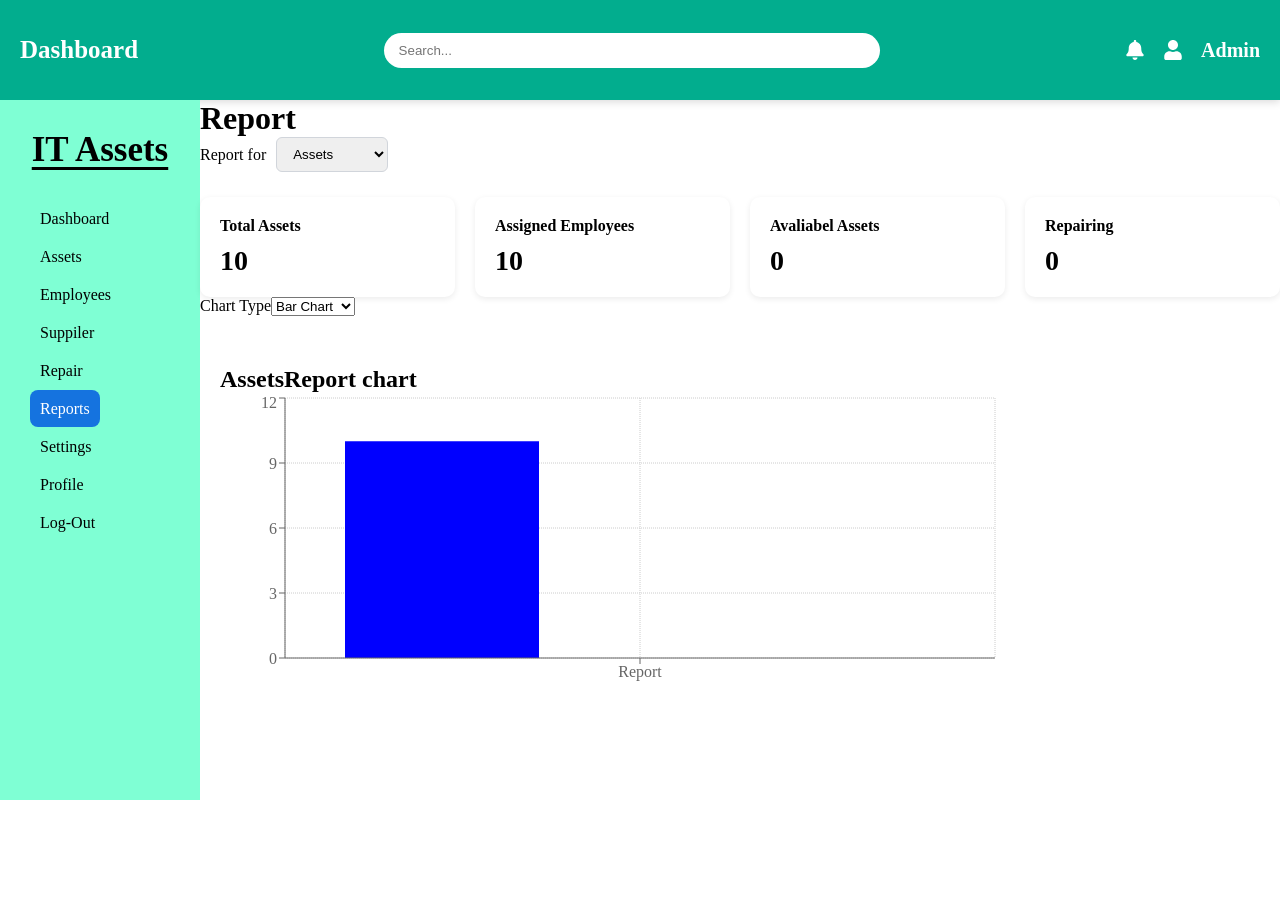
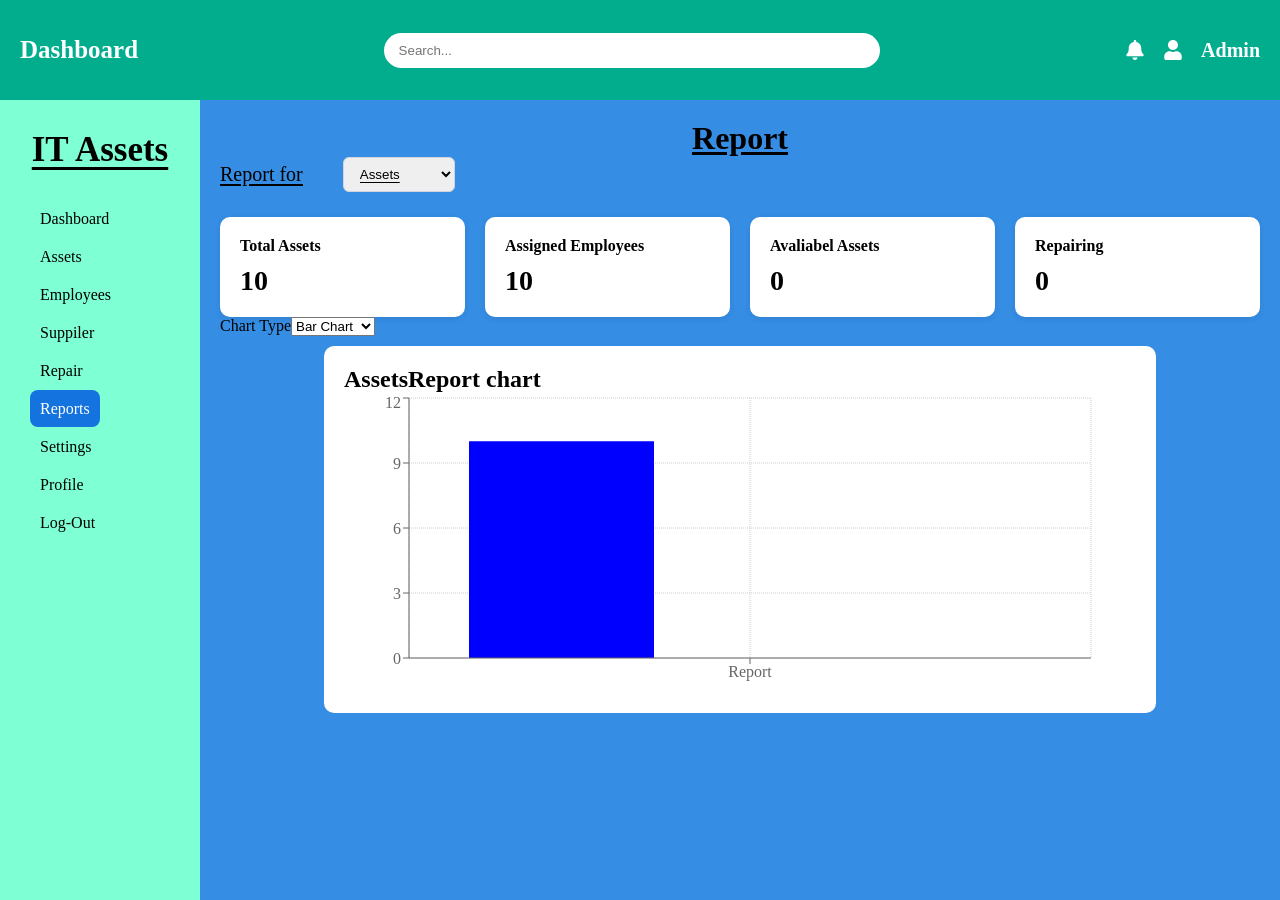
Before and after one commit to yatendrak1207-commits/IT-Assets-Management-System, a React (Vite) app: page /report in a window 1280 px wide. Before the commit the page ends 800 px from the top, so only its background shows below. Built offline with nearby package versions, Linux system fonts and the light colour scheme.

Commit message:
Worked on the Report section and fixed the logic for Employee, Asset, and Supplier reports.

```diff
--- a/src/data/data.jsx
+++ b/src/data/data.jsx
@@ -312,7 +312,7 @@ export const complaints = [
     assetId: "AST010",
     assetName: "Canon Pixma G3010",
     category: "Printer",
-    assigned: "IT Department",
+    assigned: "Anjali Sharma",
     employeeName: "Anjali Sharma",
     employeeStatus: "Active",
     department: "IT",
--- a/src/pages/Report/Report.css
+++ b/src/pages/Report/Report.css
@@ -1,23 +1,43 @@
-.reports {
+.report {
     padding: 20px;
-    background-color: #f8fafc;
     min-height: 100vh;
+    flex: 1;
+    background-color: #358de4;
+    box-sizing: border-box;
+    min-width: 0;
 }
 
-.reports-header {
+.report-header {
     display: flex;
     justify-content: space-between;
     align-items: center;
+    flex-direction: column;
+    text-decoration: underline;
+    text-underline-offset: 3px;
+
 }
 
-.reports-header h1 {
-    margin: 0;
+.report-header h1 {
+    margin: 0 auto;
+    font-size: 30;
+    justify-content: center;
+    align-items: center;
 }
 
 .report-filter {
     display: flex;
+    align-self: flex-start;
+    justify-content: center;
+    gap: 40px;
+}
+.report-filter label{
     align-items: center;
-    gap: 10px;
+    justify-content: center;
+    display: flex;
+    font-size: 20px;
+    font-style: bold;
+    text-decoration:underline;
+
 }
 
 .report-filter select {
@@ -57,12 +77,21 @@
     background-color: white;
     padding: 20px;
     border-radius: 10px;
+    overflow-x: auto;
+    width: 80%;
+    box-sizing: border-box;
+    max-width: 100%;
+    align-items: center;
+    justify-content: center;
+    margin: 10px auto;
+    overflow-x: auto;
+}
+.bar-line-chart {
+    width: 100%;
+    min-width: 700px;
 }
 
-.chart-placeholder {
-    height: 300px;
-    display: flex;
-    justify-content: center;
-    align-items: center;
-    color: #777;
+.pie-chart {
+    width: 100%;
+    overflow-x: auto;
 }
--- a/src/pages/Report/Report.jsx
+++ b/src/pages/Report/Report.jsx
@@ -9,6 +9,7 @@ import {
   LineChart,
   Pie,
   PieChart,
+  Cell,
   XAxis,
   YAxis,
   CartesianGrid,
@@ -54,7 +55,7 @@ export default function Report() {
   const totalemployees = employeeId.length;
 
   const assignedemployees = complaints.filter(function (item) {
-    return item.assigned;
+    return item.assigned && item.employeeStatus == "Active";
   }).length;
 
   const avaliableemployee = totalemployees - assignedemployees;
@@ -64,9 +65,9 @@ export default function Report() {
 
   const employeeReport = {
     title: "Employee",
-    totalLabel: "Total Employee",
-    assignedLabel: "Assigned Employees",
-    availableLabel: "Avaliabel Employees",
+    totalLabel: "Total Employee Seats",
+    assignedLabel: "Assigned Employees Seats",
+    availableLabel: "Avaliabel Employees Seats",
     ReapairLabel: "In-Active Employee",
 
     total: totalemployees,
@@ -78,7 +79,8 @@ export default function Report() {
   const supplierId = complaints.map(function (item) {
     return item.supplierId;
   });
-  const totalsupplier = supplierId.length;
+  const uniqueSuppilers = new Set(supplierId);
+  const totalsupplier = uniqueSuppilers.size;
 
   const activesupplier = complaints.filter(function (item) {
     return item.supplierStatus == "Active";
@@ -91,7 +93,8 @@ export default function Report() {
   const assetsSupplied = complaints.map(function (item) {
     return item.category;
   });
-  const totalAssetsupplier = assetsSupplied.length;
+  const Uniqueassetssupplie = new Set(assetsSupplied);
+  const totalAssetsupplier = Uniqueassetssupplie.size;
 
   const supplierReport = {
     title: "supplier",
@@ -234,7 +237,12 @@ export default function Report() {
       <div className="chart-section">
         <h2>{currentReport.title}Report chart</h2>
 
-        <ResponsiveContainer width="75%" height={300}>
+        <ResponsiveContainer
+          width="95%"
+          height={300}
+          className={chartType === "pie" ? "pie-chart " : "bar-line-chart"}
+        >
+          {chartType == "bar" && (
             <BarChart
               data={[
                 {
@@ -266,6 +274,85 @@ export default function Report() {
               <CartesianGrid strokeDasharray="1 1" />
               <Tooltip />
             </BarChart>
+          )}
+          {chartType == "line" && (
+            <LineChart
+              data={[
+                {
+                  name: currentReport.assignedLabel,
+                  value: currentReport.assigned,
+                },
+                {
+                  name: currentReport.availableLabel,
+                  value: currentReport.available,
+                },
+                {
+                  name: currentReport.ReapairLabel,
+                  value: currentReport.repair,
+                },
+              ]}
+            >
+              <Line
+                dataKey="value"
+                name={currentReport.assignedLabel}
+                type="monotone"
+                dot={{ r: 6, fill: "blue", stroke: "black", strokeWidth: 2 }}
+              />
+              <Line
+                dataKey="value"
+                name={currentReport.avaliableLabel}
+                type="monotone"
+              />
+              <Line
+                dataKey="value"
+                name={currentReport.ReapairLabel}
+                type="monotone"
+              />
+              <XAxis dataKey="name" />
+              <YAxis width={40} />
+              <CartesianGrid strokeDasharray="1 1" />
+              <Tooltip />
+            </LineChart>
+          )}
+          {chartType == "pie" && (
+            <PieChart>
+              <Pie
+                data={[
+                  {
+                    name: currentReport.assignedLabel,
+                    value: currentReport.assigned,
+                  },
+                  {
+                    name: currentReport.availableLabel,
+                    value: currentReport.available,
+                  },
+                  {
+                    name: currentReport.ReapairLabel,
+                    value: currentReport.repair,
+                  },
+                ]}
+                dataKey="value"
+                nameKey="name"
+                cx="50%"
+                cy="50%"
+                outerRadius={135}
+              >
+                <Cell fill="blue" />
+                <Cell fill="green" />
+                <Cell fill="red" />
+              </Pie>
+
+              <Legend
+                layout="vertical"
+                align="right"
+                verticalAlign="middle"
+                iconType="circle"
+                iconSize={14}
+                wrapperStyle={{ lineHeight: "40px" }}
+              />
+              <Tooltip />
+            </PieChart>
+          )}
         </ResponsiveContainer>
       </div>
     </div>
```
Lines whose indentation alone changed are shown as unchanged.
